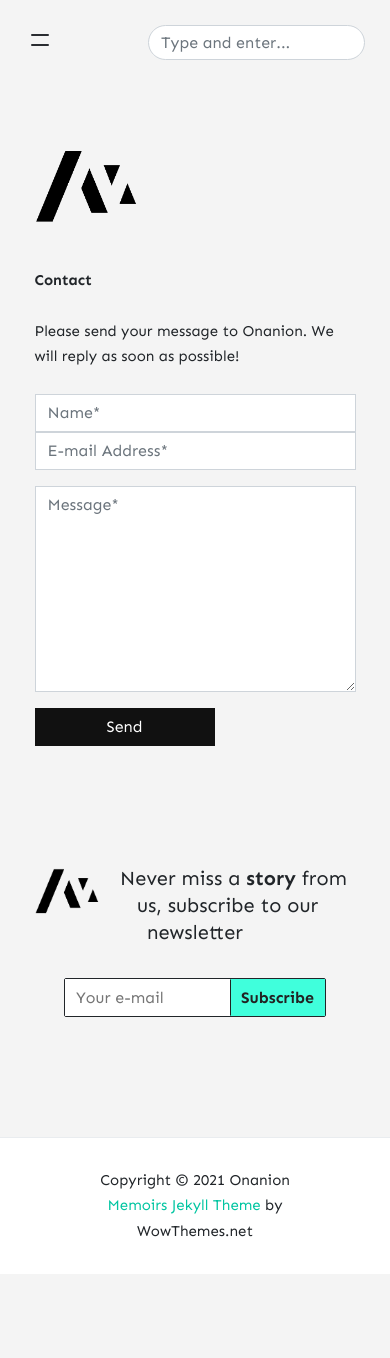
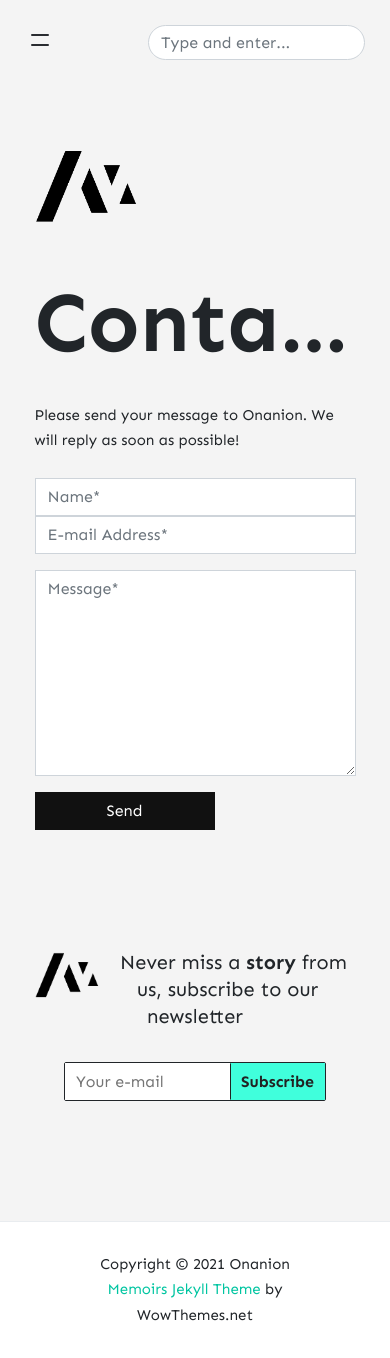
Before and after one commit to ziyoni/ziyoni.github.io, a Jekyll site: the page built from _pages/contact.md, in a window 390 px wide. Built offline with Jekyll 4.4.1, drawn with Linux system fonts in a browser that asks for light colours; nearby versions of some CDN libraries; comment, search, counter and statistics services are not loaded; before the commit the page ends 1274 px from its top, so only the background shows below that.

Commit message:
Create theme.scss

```diff
--- a/assets/css/theme.scss
+++ b/assets/css/theme.scss
@@ -648,7 +648,11 @@ body.active-side {
 }
 @media (max-width: 768px) {
     .posttitle {
-        font-size:15px;
+        font-size:85px;
+white-space: nowrap;
+overflow: hidden;
+text-overflow: ellipsis;
+
     }
     .blog-grid-container {
         grid-template-columns: 1fr;
```
